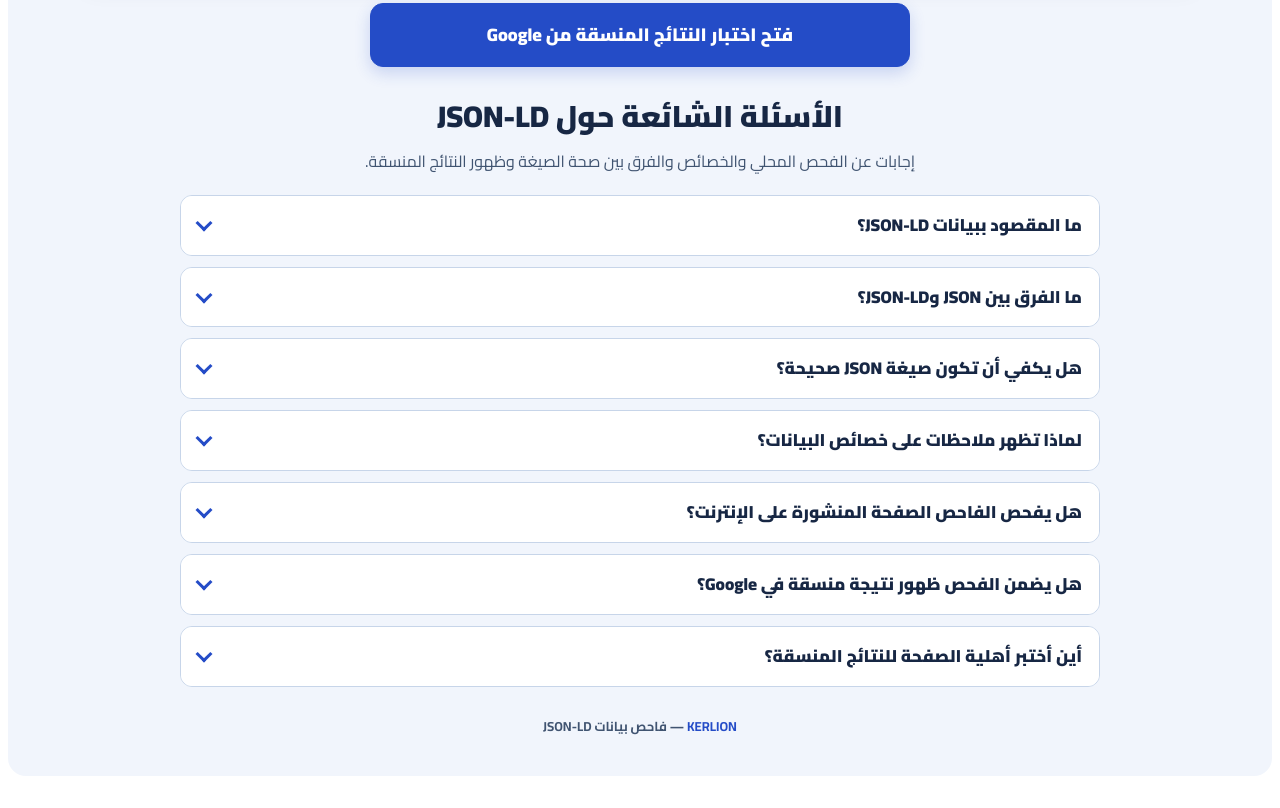
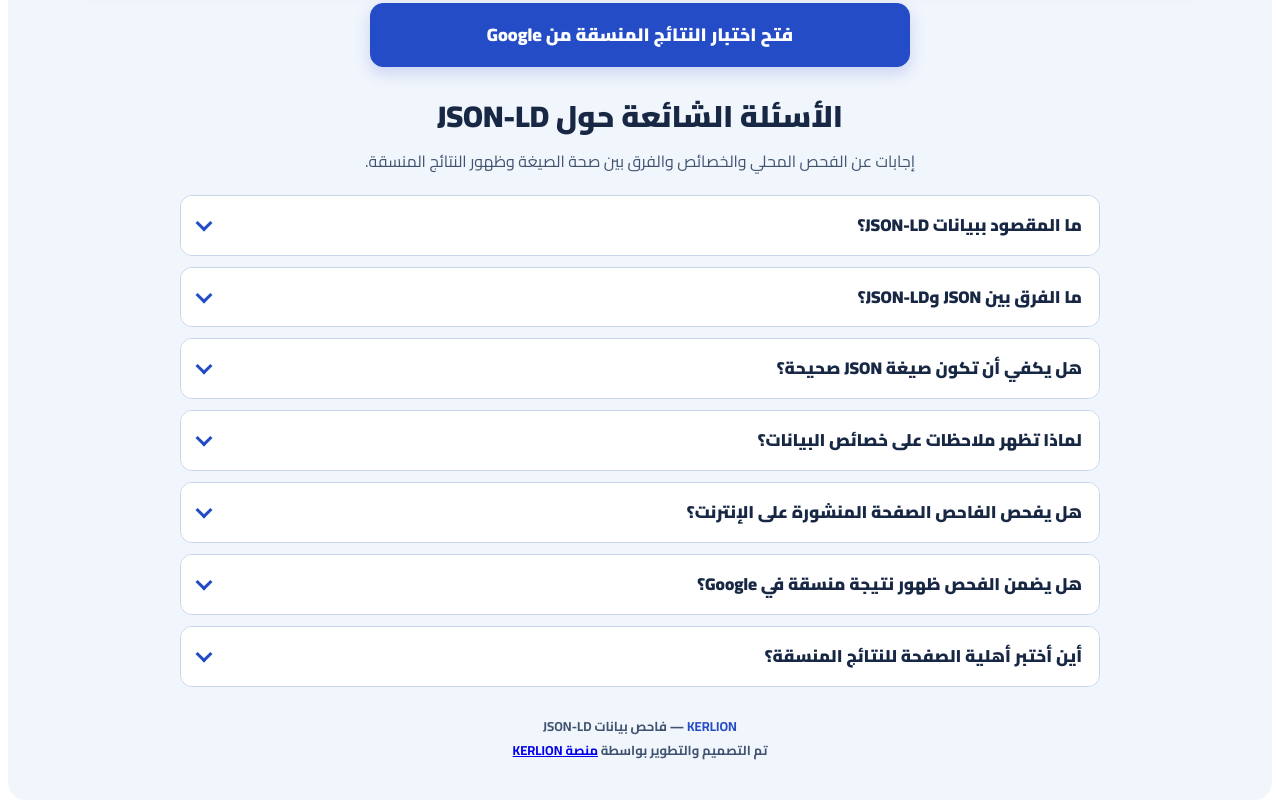
Before and after one commit to kerlion-com/kerlion-web-tools, a plain HTML site: page tools/json-ld-data-validator/index.html in a window 1280 px wide. Shown: the part 2361-3169 px from the top of the page. Before the commit the page ends 3145 px from the top, so only its background shows below. Drawn offline with Linux system fonts and the light colour scheme.

Commit message:
Add clickable KERLION design and development credit

```diff
--- a/tools/json-ld-data-validator/index.html
+++ b/tools/json-ld-data-validator/index.html
@@ -179,7 +179,13 @@
 
     </section>
 
-    <footer class="kjc-footer"><strong style="color:#244cc7!important">KERLION</strong> — فاحص بيانات JSON-LD</footer>
+    <footer class="kjc-footer">
+      <strong style="color:#244cc7!important">KERLION</strong> — فاحص بيانات JSON-LD
+      <div class="kjc-credit">
+        تم التصميم والتطوير بواسطة
+        <a href="https://www.kerlionvip.com" target="_blank" rel="noopener noreferrer">منصة KERLION</a>
+      </div>
+    </footer>
   </div>
   </div>
   <script src="js/app.js" defer></script>
```
